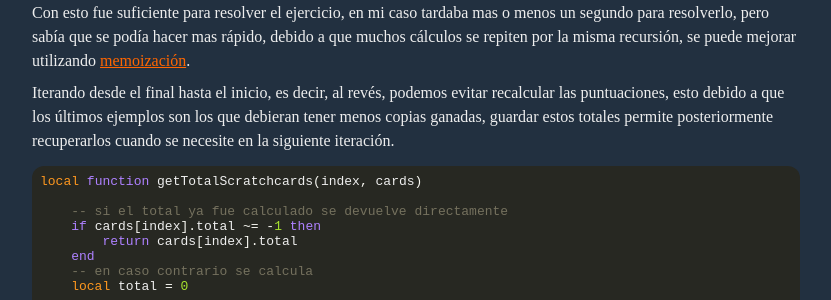
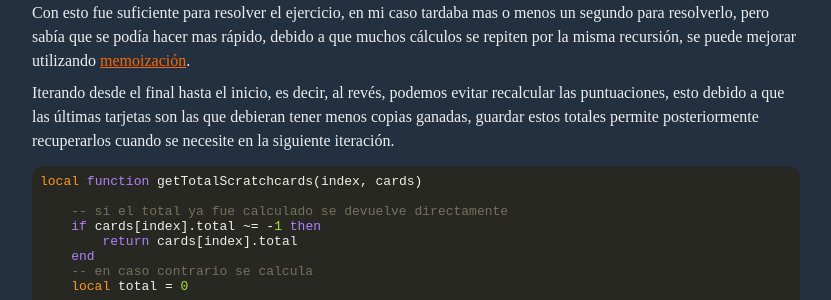
Before and after one commit to DeybisMelendez/deybismelendez.github.io, a Jekyll site: the page built from _posts/2023/2023-12-15-advent-of-code-2023-04.md, in a window 1280 px wide and 900 px high, scrolled down 1511 px. Shown: the part 176-476 px from the top of the window, without its empty margins (224-1055 px from the left). Built offline with Jekyll 4.4.1, drawn with Linux system fonts in a browser that asks for light colours; nearby versions of some CDN libraries.

Commit message:
pequeña corrección

```diff
--- a/_posts/2023/2023-12-15-advent-of-code-2023-04.md
+++ b/_posts/2023/2023-12-15-advent-of-code-2023-04.md
@@ -90,7 +90,7 @@ En esta parte te indican que cada tarjeta te hace ganar mas tarjetas, concretame
 
 Con esto fue suficiente para resolver el ejercicio, en mi caso tardaba mas o menos un segundo para resolverlo, pero sabía que se podía hacer mas rápido, debido a que muchos cálculos se repiten por la misma recursión, se puede mejorar utilizando [memoización](https://es.wikipedia.org/wiki/Memoizaci%C3%B3n).
 
-Iterando desde el final hasta el inicio, es decir, al revés, podemos evitar recalcular las puntuaciones, esto debido a que los últimos ejemplos son los que debieran tener menos copias ganadas, guardar estos totales permite posteriormente recuperarlos cuando se necesite en la siguiente iteración.
+Iterando desde el final hasta el inicio, es decir, al revés, podemos evitar recalcular las puntuaciones, esto debido a que las últimas tarjetas son las que debieran tener menos copias ganadas, guardar estos totales permite posteriormente recuperarlos cuando se necesite en la siguiente iteración.
 
 {% highlight lua %}
 local function getTotalScratchcards(index, cards)
```
